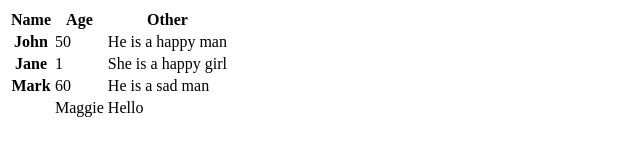
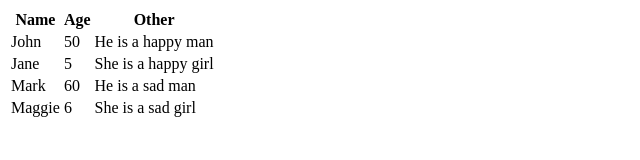
Before and after one commit to davisrobertson/Web-Development, a plain HTML site: page docs/Tables/TableDoc.html in a window 1280 px wide. Shown: the whole page, without its empty margins (0-640 px from the left). Drawn offline with Linux system fonts and the light colour scheme.

Commit message:
Added another row to the table

```diff
--- a/docs/Tables/TableDoc.html
+++ b/docs/Tables/TableDoc.html
@@ -15,28 +15,26 @@
 </thead>
 <tbody>
 <tr>
-<th>John</th>
+<td>John</td>
 <td>50</td>
 <td>He is a happy man</td>
 </tr>
 <tr>
-<th>Jane</th>
-<td>1</td>
+<td>Jane</td>
+<td>5</td>
 <td>She is a happy girl</td>
 </tr>
 <tr>
-<th>Mark</th>
+<td>Mark</td>
 <td>60</td>
 <td>He is a sad man</td>
 </tr>
+<tr>
+<td>Maggie</td>
+<td>6</td>
+<td>She is a sad girl</td>
+</tr>
 </tbody>
-<tfoot>
-<tr>
-<td></td>
-<td>Maggie</td>
-<td>Hello</td>
-</tr>
-</tfoot>
 </table>
 
 </body>
```
Also changed, not shown: 1 other file.
